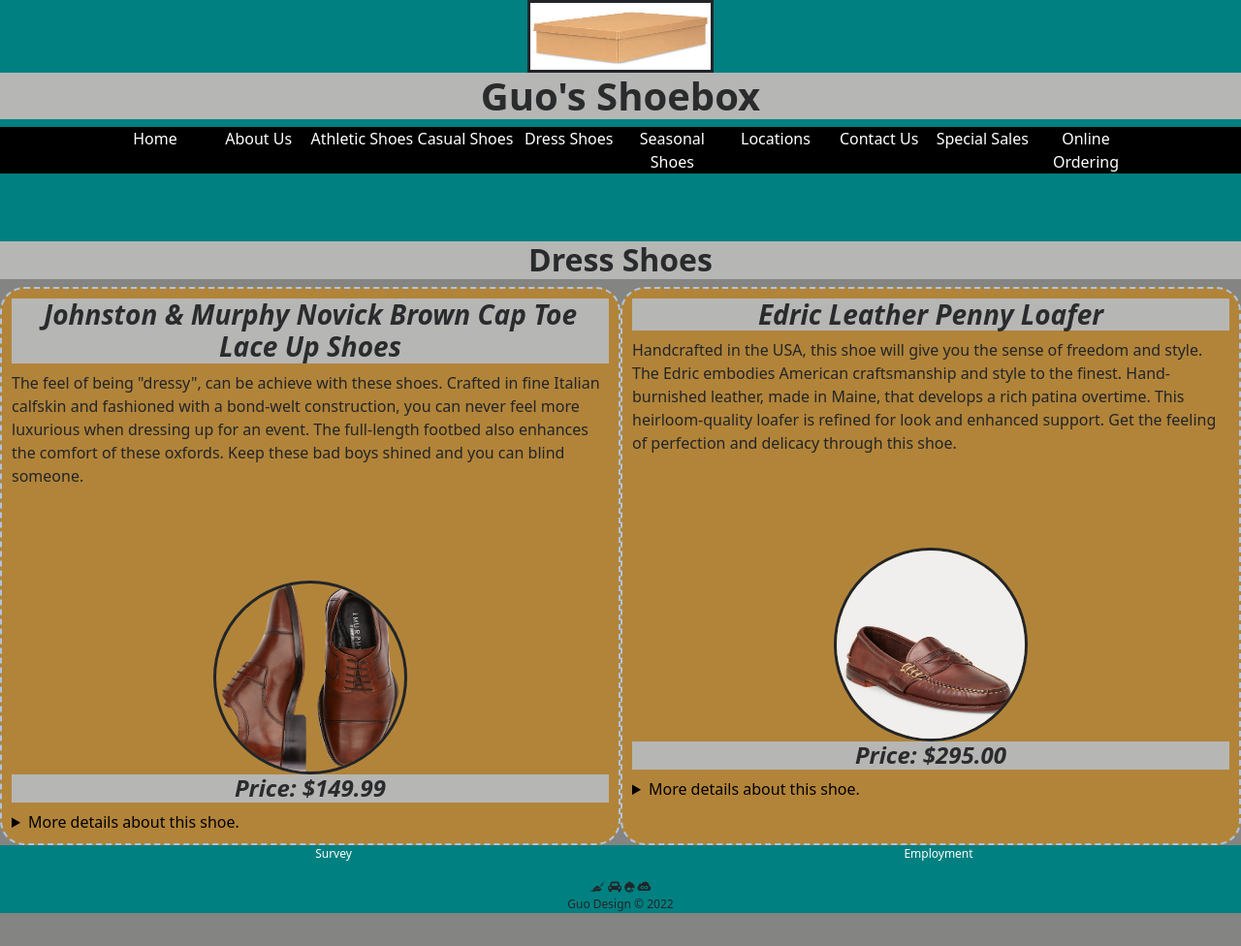
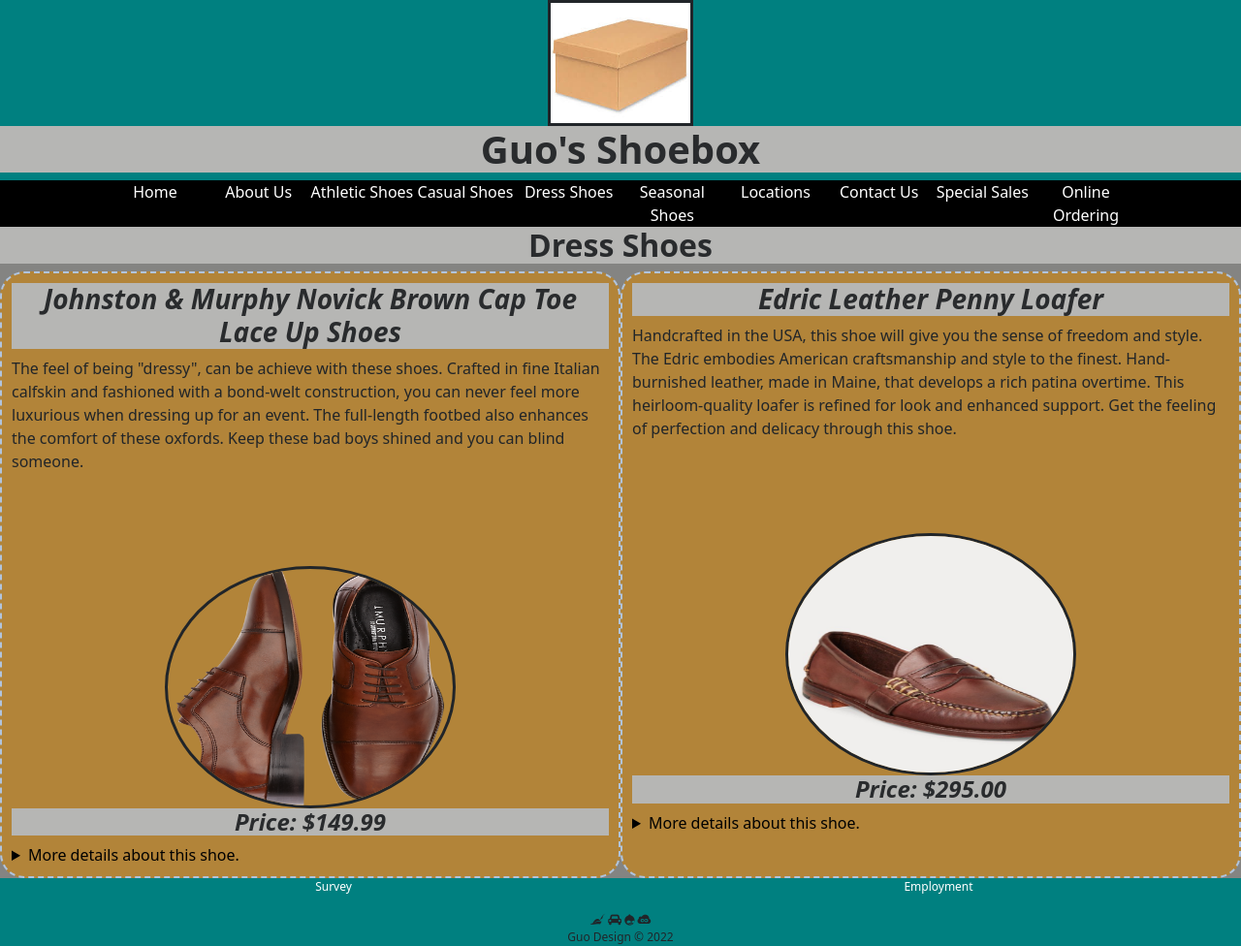
Before and after one commit to RestructDDG/School-Project-1, a plain HTML site: page dress.html in a window 1280 px wide. Shown: the whole page at 97% size. Before the commit the page ends 942 px from the top, so only its background shows below. Drawn offline with nearby package versions, Linux system fonts and the light colour scheme.

Commit message:
Update shoeStyles.css

```diff
--- a/css/shoeStyles.css
+++ b/css/shoeStyles.css
@@ -72,8 +72,8 @@ img {
 	height: 30rem;
 }
 #logo {
-	width: 15%;
-	height: 30%;
+	width: 150px;
+	height: 130px;
 }
 /* Step 4i */
 #arrow {
@@ -155,8 +155,8 @@ legend {
 }*/
 }
 div.shoe img {
-	width: 200px;
-	height: 200px;
+	width: 300px;
+	height: 250px;
 }
 @media only screen and (max-width: 350px) {
 	img {display: none;}
```
